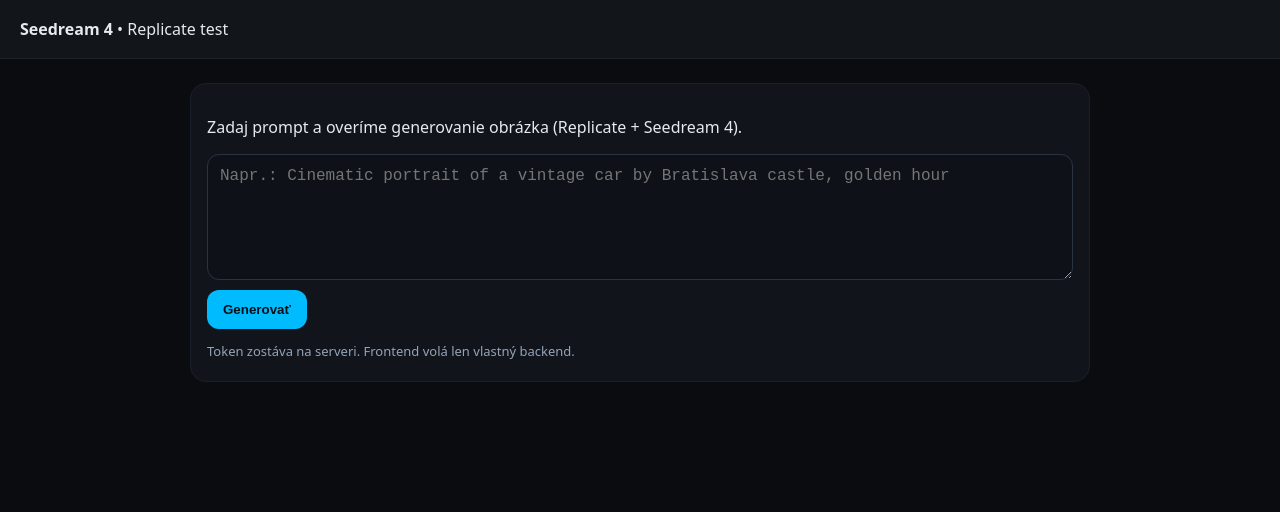
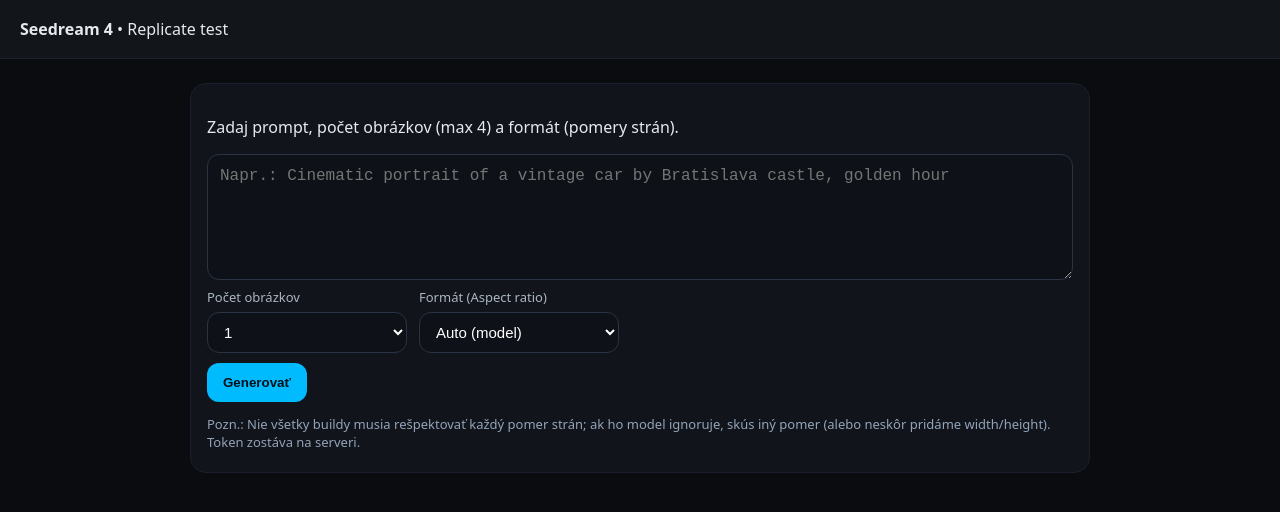
Before and after one commit to pirnetopir/sdream, a website: page public/index.html in a window 1280 px wide. Drawn offline with Linux system fonts and the light colour scheme.

Commit message:
Update index.html

```diff
--- a/public/index.html
+++ b/public/index.html
@@ -9,8 +9,11 @@
     header{padding:18px 20px;background:#12151a;position:sticky;top:0;border-bottom:1px solid #1c212b}
     main{max-width:900px;margin:24px auto;padding:0 16px}
     .card{background:#11151b;border:1px solid #1a202b;border-radius:16px;padding:16px 16px 8px}
-    .row{display:flex;gap:12px;align-items:stretch}
-    textarea{width:100%;min-height:100px;resize:vertical;border-radius:12px;border:1px solid #2a3343;background:#0e1218;color:#fff;padding:12px;font-size:16px}
+    .row{display:flex;gap:12px;align-items:stretch;flex-wrap:wrap}
+    textarea{flex:1 1 100%;min-height:100px;resize:vertical;border-radius:12px;border:1px solid #2a3343;background:#0e1218;color:#fff;padding:12px;font-size:16px}
+    select, input[type="number"]{border-radius:12px;border:1px solid #2a3343;background:#0e1218;color:#fff;padding:10px 12px;font-size:15px}
+    .controls{display:flex;gap:12px;flex-wrap:wrap}
+    .controls > *{min-width:200px}
     button{background:#00bcff;border:none;border-radius:12px;padding:12px 16px;color:#001018;font-weight:700;cursor:pointer}
     button[disabled]{opacity:.55;cursor:not-allowed}
     .muted{color:#94a3b8;font-size:13px}
@@ -19,21 +22,52 @@
     img{max-width:100%;height:auto;border-radius:10px;display:block}
     .status{font-family:ui-monospace,SFMono-Regular,Menlo,Consolas,monospace;font-size:13px;color:#aab6c1}
     a{color:#00bcff}
+    label{font-size:13px;color:#aab6c1;margin-bottom:6px;display:block}
+    .field{display:flex;flex-direction:column}
   </style>
 </head>
 <body>
   <header><strong>Seedream 4</strong> • Replicate test</header>
   <main>
     <div class="card">
-      <p>Zadaj prompt a overíme generovanie obrázka (Replicate + Seedream 4).</p>
+      <p>Zadaj prompt, počet obrázkov (max 4) a formát (pomery strán).</p>
       <div class="row">
         <textarea id="prompt" placeholder="Napr.: Cinematic portrait of a vintage car by Bratislava castle, golden hour"></textarea>
       </div>
+
+      <div class="controls" style="margin-top:8px">
+        <div class="field">
+          <label for="num">Počet obrázkov</label>
+          <select id="num">
+            <option value="1" selected>1</option>
+            <option value="2">2</option>
+            <option value="3">3</option>
+            <option value="4">4</option>
+          </select>
+        </div>
+
+        <div class="field">
+          <label for="aspect">Formát (Aspect ratio)</label>
+          <select id="aspect">
+            <option value="">Auto (model)</option>
+            <option value="1:1">1:1 (štvorec)</option>
+            <option value="3:4">3:4 (portrét)</option>
+            <option value="4:3">4:3 (na šírku)</option>
+            <option value="4:5">4:5 (portrét)</option>
+            <option value="5:4">5:4 (na šírku)</option>
+            <option value="2:3">2:3 (portrét)</option>
+            <option value="3:2">3:2 (na šírku)</option>
+            <option value="9:16">9:16 (vertikál)</option>
+            <option value="16:9">16:9 (wide)</option>
+          </select>
+        </div>
+      </div>
+
       <div class="row" style="margin-top:10px">
         <button id="btn">Generovať</button>
         <div class="status" id="status"></div>
       </div>
-      <p class="muted">Token zostáva na serveri. Frontend volá len vlastný backend.</p>
+      <p class="muted">Pozn.: Nie všetky buildy musia rešpektovať každý pomer strán; ak ho model ignoruje, skús iný pomer (alebo neskôr pridáme width/height). Token zostáva na serveri.</p>
     </div>
 
     <div class="out" id="out"></div>
@@ -63,6 +97,8 @@
       out.innerHTML = "";
       const prompt = $("#prompt").value.trim();
       if (!prompt){ alert("Zadaj prompt"); return; }
+      const numImages = $("#num").value;
+      const aspect = $("#aspect").value || undefined;
 
       const btn = $("#btn");
       btn.disabled = true; btn.textContent = "Beží...";
@@ -71,15 +107,15 @@
         const r = await fetch("/api/generate", {
           method: "POST",
           headers: {"Content-Type":"application/json"},
-          body: JSON.stringify({ prompt })
+          body: JSON.stringify({ prompt, numImages, aspect })
         });
         const data = await r.json();
         if (!r.ok){ throw new Error(data?.error || "API error"); }
 
-        statusEl.innerHTML = `prediction id: <code>${data.id}</code> — ${data.webUrl ? `<a href="${data.webUrl}" target="_blank">open on Replicate</a>` : ""}`;
+        statusEl.innerHTML = `prediction id: <code>${data.id}</code> ${data.webUrl ? `— <a href="${data.webUrl}" target="_blank">open on Replicate</a>` : ""}`;
         const final = await poll(data.id);
 
-        // Replicate output is usually an array of image URLs.
+        // Output may be an array (images) or object with images array
         const outputs = Array.isArray(final.output) ? final.output : (final.output?.images || []);
         if (outputs?.length){
           outputs.forEach(url=>{
```
